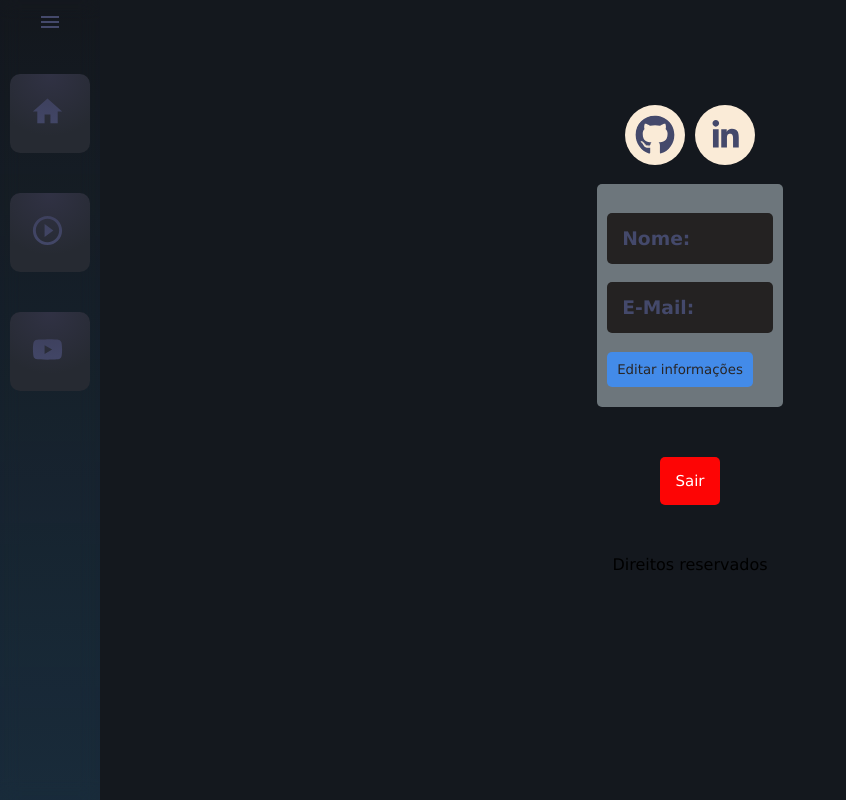
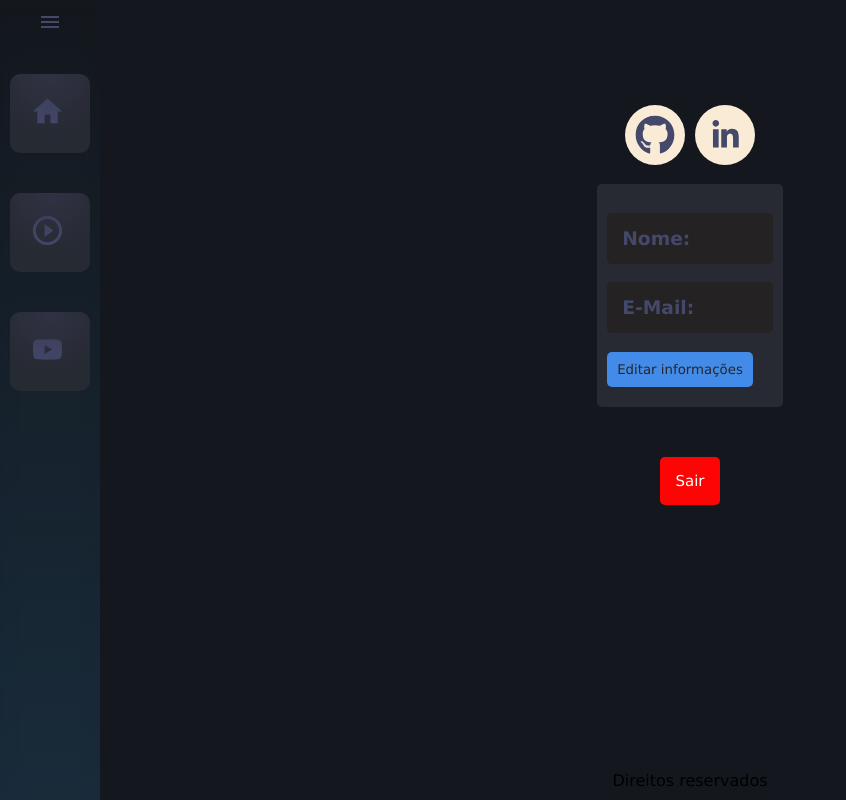
Before and after one commit to whalterduarte/bytebushidoPlataform, a Next.js app: page /login in a window 1280 px wide. Shown: the whole page, without its empty margins (0-846 px from the left). Built offline with nearby package versions, Linux system fonts and the light colour scheme; no server answers; sample sign-in values are in the browser's storage.

Commit message:
alteraçoes

```diff
--- a/components/layouts/Layout.module.css
+++ b/components/layouts/Layout.module.css
@@ -1,11 +1,13 @@
-.main{
-margin-left: 100px;
-display: flex;
-flex-direction: column;
-align-items: center;
+.main {
+  margin-left: 100px;
+  display: flex;
+  flex-direction: column;
+  align-items: center;
 }
 
-.cop{
+.cop {
+  position: absolute;
+  bottom: 10px;
   margin: auto;
   color: #000;
 }
--- a/components/navBar/Navbar.module.css
+++ b/components/navBar/Navbar.module.css
@@ -4,8 +4,12 @@
   display: flex;
   flex-direction: column;
   align-items: center;
-  background: linear-gradient(to top, rgba(52, 152, 219, 0.151), rgba(255, 255, 255, 0));
-  backdrop-filter: blur(10px); /* Ajuste o valor de desfoque conforme necessário */
+  background: linear-gradient(
+    to top,
+    rgba(52, 152, 219, 0.151),
+    rgba(255, 255, 255, 0)
+  );
+  backdrop-filter: blur(10px);
   width: 100px;
   height: 100%;
   min-height: 100vh;
@@ -18,17 +22,15 @@
   width: 300px;
 }
 
-.icon{
+.icon {
   margin-top: 10px;
-
 }
 .home {
   padding: 20px;
-
 }
 .links {
   margin-top: 40px;
-  background-color: #262A32;
+  background-color: #262a32;
   border-radius: 10px;
   width: 80px;
   transition: width 0.3s ease;
@@ -43,29 +45,32 @@
   top: 0;
   width: 100%;
   height: 100%;
-  background: radial-gradient(circle at 50% 0%, rgba(53, 53, 76, 0.7), transparent 70%);
+  background: radial-gradient(
+    circle at 50% 0%,
+    rgba(53, 53, 76, 0.7),
+    transparent 70%
+  );
   border-radius: 10px;
 }
-.links:hover{
+.links:hover {
   transition: 1s;
-  background-color:var(--cor-secundaria);
+  background-color: var(--cor-secundaria);
 }
-.linksExpanded{
+.linksExpanded {
   width: 250px;
   display: flex;
   align-items: center;
   font-size: 1.3rem;
   transition: width 1s ease;
-
 }
-.link{
+.link {
   color: #fff;
 }
-.linksExpanded:hover{
-  background-color:var(--cor-secundaria);
+.linksExpanded:hover {
+  background-color: var(--cor-secundaria);
 }
 
-.login{
+.login {
   position: absolute;
   bottom: 40px;
 }
--- a/components/user/User.module.css
+++ b/components/user/User.module.css
@@ -8,5 +8,5 @@
 .imgUser {
   border-radius: 50%;
   object-fit: cover;
-  border: 2px solid #438be9;
+  border: 2px solid #8f3e3e;
 }
--- a/components/userDetails/userDetails.module.css
+++ b/components/userDetails/userDetails.module.css
@@ -9,14 +9,14 @@
   height: 300px;
   border-radius: 50%;
   object-fit: cover;
-  border: 2px solid #438be9;
+  border: 2px solid #8f3e3e;
   margin-bottom: 20px;
 }
 .area {
   width: 100%;
   height: 100%;
   margin-bottom: 50px;
-  background-color: #6d767c;
+  background-color: #282a33;
   padding: 10px;
   border-radius: 5px;
   margin-top: 10px;
```
